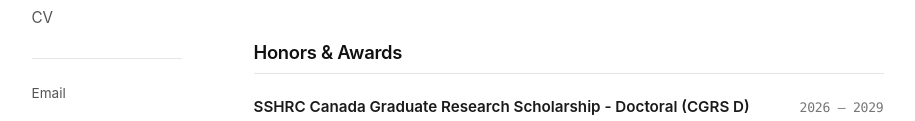
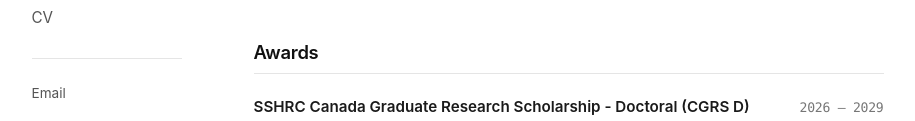
Before and after one commit to tkmaeda/tkmaeda.github.io, a website: page cv.html in a window 1280 px wide. Shown: the part 333-454 px from the top of the page, without its empty margins (175-1090 px from the left). Drawn offline with Linux system fonts and the light colour scheme.

Commit message:
Rename section 'Honors & Awards' to 'Awards'

```diff
--- a/cv.html
+++ b/cv.html
@@ -71,7 +71,7 @@
       </section>
 
       <section>
-        <h2>Honors &amp; Awards</h2>
+        <h2>Awards</h2>
         <div class="cv-entry">
           <div class="cv-desc">
             <div class="cv-meta">SSHRC Canada Graduate Research Scholarship - Doctoral (CGRS D)</div>
```
